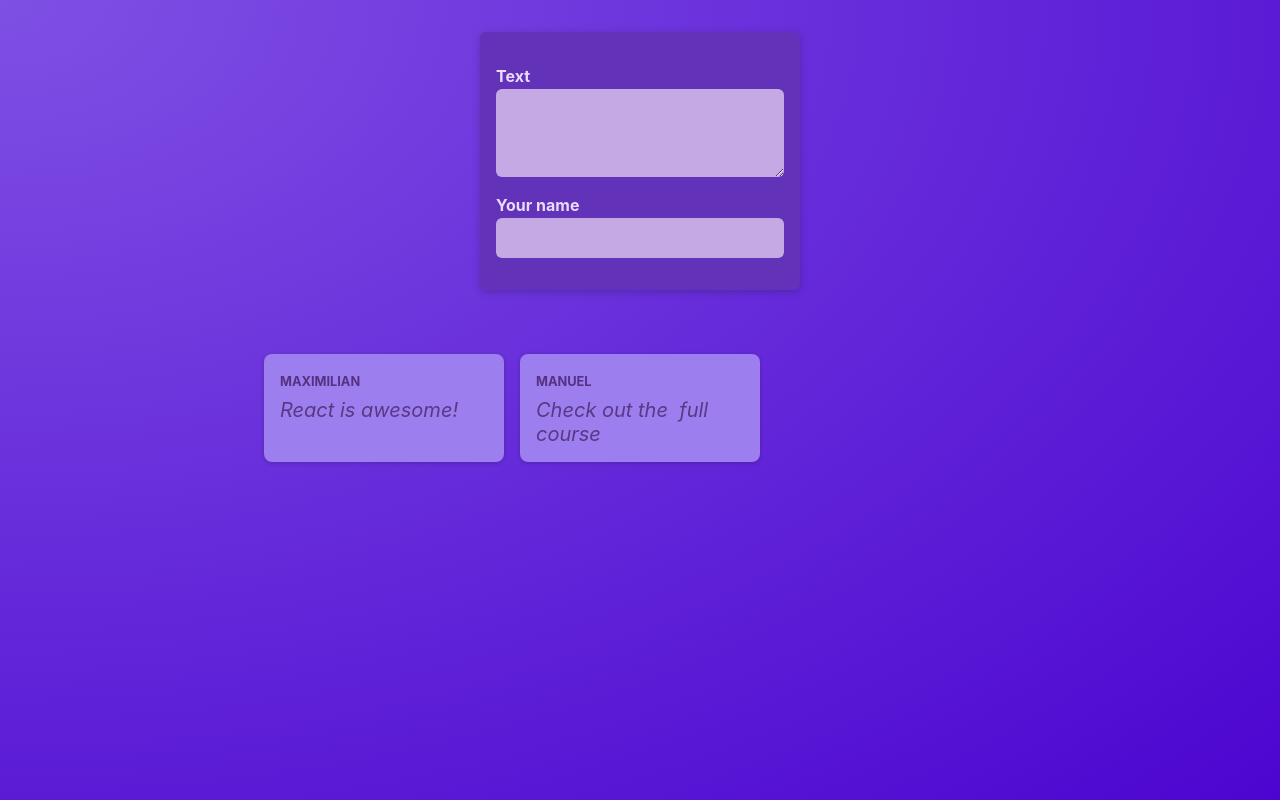
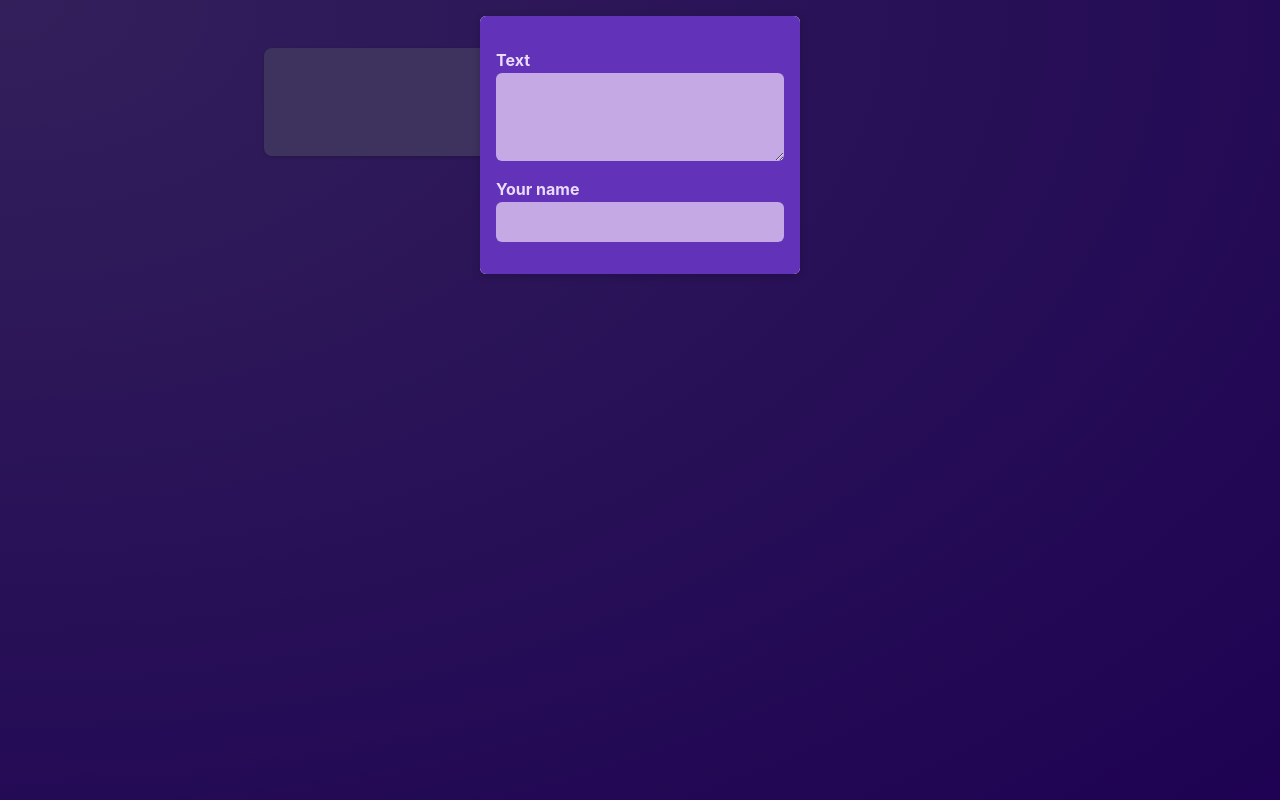
Before and after one commit to jwy10/NEXT.prac, a React (Create React App) app in the folder next-prac/: page / in a window 1280 px wide. Built offline with nearby package versions, Linux system fonts and the light colour scheme.

Commit message:
useState 연습, children prop 연습

```diff
--- /dev/null
+++ b/next-prac/src/components/Modal.jsx
@@ -0,0 +1,14 @@
+import React from 'react'
+import classes from './Modal.module.css';
+
+
+export default function Modal( { children } ) {
+  return (
+    <>
+    <div className={classes.backdrop}/>
+    <dialog open className={classes.modal}>
+      {children}
+    </dialog>
+    </>
+  )
+}
--- /dev/null
+++ b/next-prac/src/components/Modal.module.css
@@ -0,0 +1,18 @@
+.backdrop {
+  position: fixed;
+  top: 0;
+  left: 0;
+  width: 100%;
+  height: 100vh;
+  background-color: rgba(0, 0, 0, 0.6);
+  z-index: 1;
+}
+
+.modal {
+  border: none;
+  border-radius: 6px;
+  box-shadow: 0 2px 8px rgba(0, 0, 0, 0.2);
+  padding: 0;
+  overflow: hidden;
+  z-index: 1;
+}
--- a/next-prac/src/components/NewPost.jsx
+++ b/next-prac/src/components/NewPost.jsx
@@ -1,19 +1,16 @@
 import classes from './NewPost.module.css';
 
-function NewPost() {
-  function changeBodyHandler(event) {
-    console.log(event.target.value)
- }
-
+function NewPost(props) {
   return (
     <form className={classes.form}>
       <p>
         <label htmlFor="body">Text</label>
-        <textarea id="body" required rows={3} onChange={changeBodyHandler} />
+        <textarea id="body" required rows={3} onChange={props.onBodyChange} />
       </p>
+
       <p>
         <label htmlFor="name">Your name</label>
-        <input type="text" id="name" required />
+        <input type="text" id="name" required onChange={props.onAuthorChange}/>
       </p>
     </form>
   );
--- a/next-prac/src/components/NewPost.module.css
+++ b/next-prac/src/components/NewPost.module.css
@@ -2,9 +2,7 @@
   background-color: #6233b9;
   padding: 1rem;
   width: 20rem;
-  margin: 2rem auto;
-  border-radius: 6px;
-  box-shadow: 0 2px 8px rgba(0, 0, 0, 0.2);
+
 }
 
 .form label {
--- a/next-prac/src/components/Post.jsx
+++ b/next-prac/src/components/Post.jsx
@@ -1,11 +1,11 @@
 import React from 'react'
 import classes from './Post.module.css'
 
-export default function Post(props) {
+export default function Post({author, body}) {
   return (
     <div className={classes.post}>
-      <p className={classes.author}>{props.author}</p>
-      <p className={classes.text}>{props.body}</p>
+      <p className={classes.author}>{author}</p>
+      <p className={classes.text}>{body}</p>
     </div>
   )
 }
--- a/next-prac/src/components/PostsList.jsx
+++ b/next-prac/src/components/PostsList.jsx
@@ -1,14 +1,29 @@
 import React from 'react'
 import Post from './Post';
+import { useState } from 'react';
 import classes from './PostsList.module.css'
 import NewPost from './NewPost';
+import Modal from './Modal';
 
 export default function PostsList() {
+  const [enteredBody, setEnteredBody] = useState('');
+  const [enteredAuthor, setEnteredAuthor] = useState('');
+
+  function bodyChangeHandler (event) {
+    setEnteredBody(event.target.value)
+  }
+
+  function authorChangeHandler (event) {
+    setEnteredAuthor(event.target.value)
+  }
+
   return (
     <>
-    <NewPost/>
+    <Modal>
+    <NewPost onBodyChange={bodyChangeHandler} onAuthorChange={authorChangeHandler}/>
+    </Modal>
     <ul className={classes.posts}>
-      <Post author='Maximilian' body='React is awesome!' />
+      <Post author={enteredAuthor} body={enteredBody} />
      <Post author='Manuel' body='Check out the  full course' />
     </ul>
     </>
```
